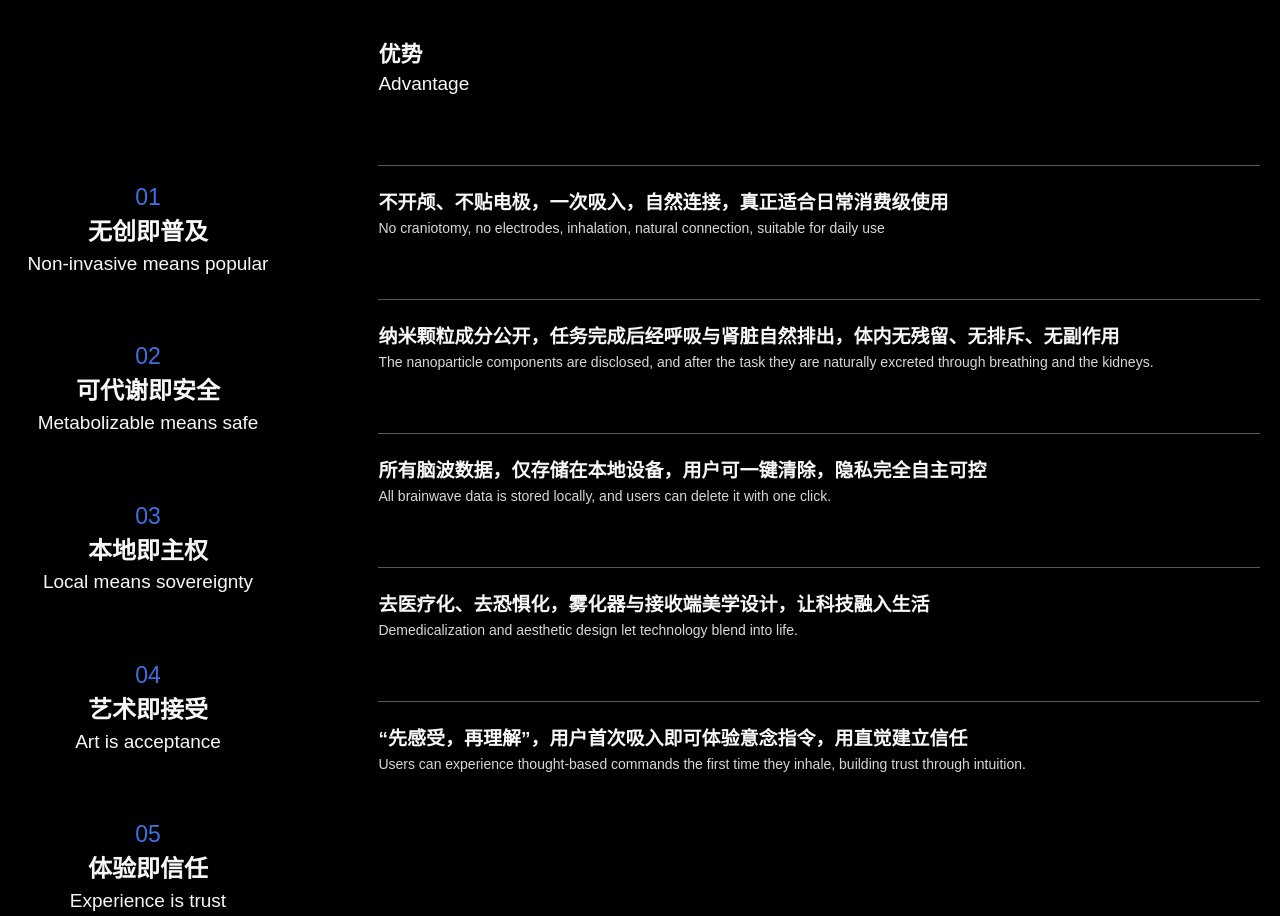
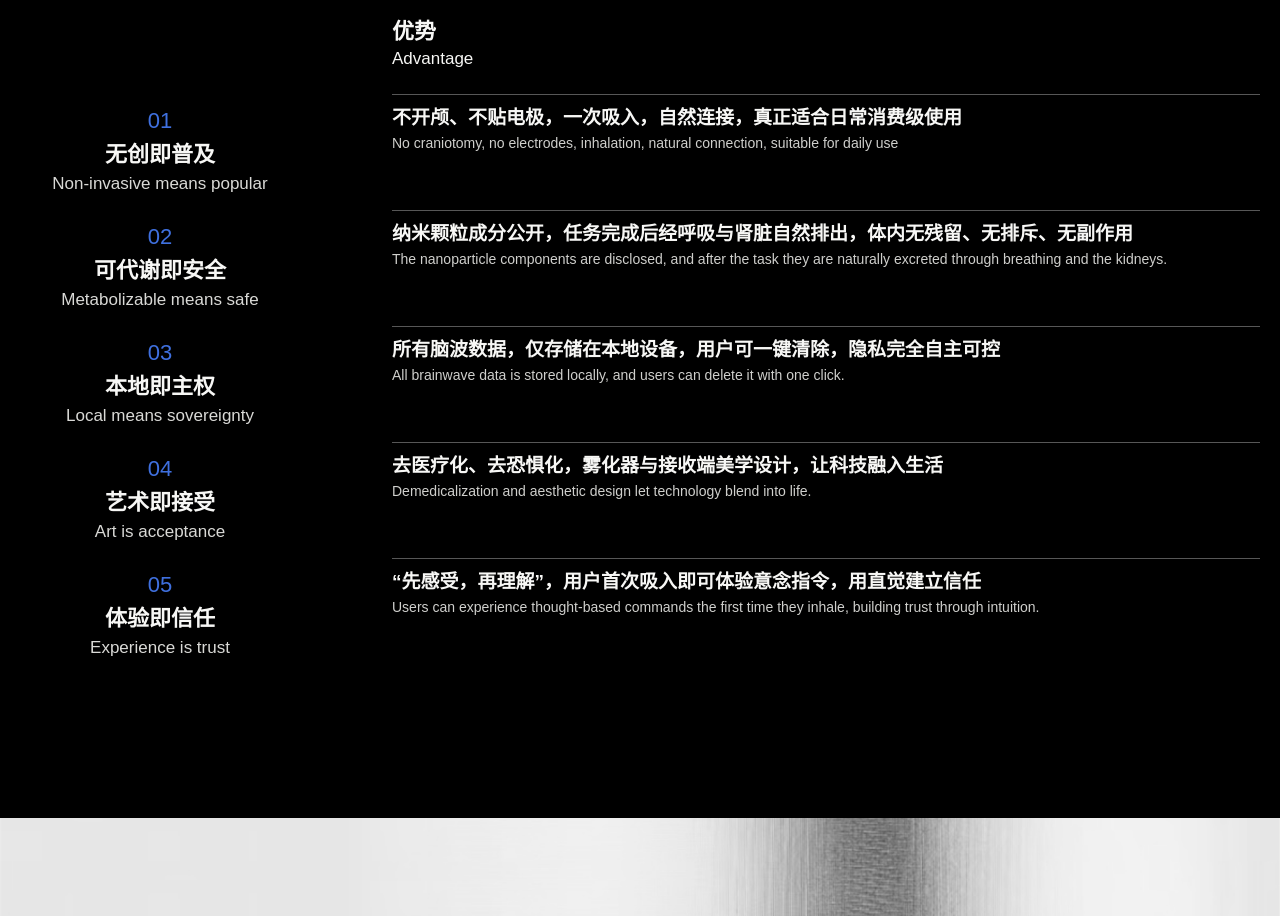
Before and after one commit to boheyuhai/x, a plain HTML site: page index.html in a window 1280 px wide. Shown: the part 2760-3676 px from the top of the page. Drawn offline with Linux system fonts and the light colour scheme.

Commit message:
主页网页2
222

```diff
--- a/index.html
+++ b/index.html
@@ -139,62 +139,61 @@
     </section>
 
     <section class="advantages panel panel--black">
-      <div class="container advantage-layout">
-        <div class="advantage-index reveal" aria-label="优势目录">
-          <article>
+      <div class="container advantage-grid reveal">
+        <div class="advantage-grid__blank" aria-hidden="true"></div>
+        <header class="advantage-copy-header">
+          <h2>优势</h2>
+          <p>Advantage</p>
+        </header>
+
+        <div class="advantage-side">
           <span>01</span>
           <h3>无创即普及</h3>
           <p>Non-invasive means popular</p>
-          </article>
-          <article>
+        </div>
+        <div class="advantage-main">
+          <h3>不开颅、不贴电极，一次吸入，自然连接，真正适合日常消费级使用</h3>
+          <p>No craniotomy, no electrodes, inhalation, natural connection, suitable for daily use</p>
+        </div>
+
+        <div class="advantage-side">
           <span>02</span>
           <h3>可代谢即安全</h3>
           <p>Metabolizable means safe</p>
-          </article>
-          <article>
+        </div>
+        <div class="advantage-main">
+          <h3>纳米颗粒成分公开，任务完成后经呼吸与肾脏自然排出，体内无残留、无排斥、无副作用</h3>
+          <p>The nanoparticle components are disclosed, and after the task they are naturally excreted through breathing and the kidneys.</p>
+        </div>
+
+        <div class="advantage-side">
           <span>03</span>
           <h3>本地即主权</h3>
           <p>Local means sovereignty</p>
-          </article>
-          <article>
+        </div>
+        <div class="advantage-main">
+          <h3>所有脑波数据，仅存储在本地设备，用户可一键清除，隐私完全自主可控</h3>
+          <p>All brainwave data is stored locally, and users can delete it with one click.</p>
+        </div>
+
+        <div class="advantage-side">
           <span>04</span>
           <h3>艺术即接受</h3>
           <p>Art is acceptance</p>
-          </article>
-          <article>
+        </div>
+        <div class="advantage-main">
+          <h3>去医疗化、去恐惧化，雾化器与接收端美学设计，让科技融入生活</h3>
+          <p>Demedicalization and aesthetic design let technology blend into life.</p>
+        </div>
+
+        <div class="advantage-side">
           <span>05</span>
           <h3>体验即信任</h3>
           <p>Experience is trust</p>
-          </article>
         </div>
-
-        <div class="advantage-copy reveal">
-          <header>
-            <h2>优势</h2>
-            <p>Advantage</p>
-          </header>
-          <ol class="advantage-list">
-            <li>
-              <h3>不开颅、不贴电极，一次吸入，自然连接，真正适合日常消费级使用</h3>
-              <p>No craniotomy, no electrodes, inhalation, natural connection, suitable for daily use</p>
-            </li>
-            <li>
-              <h3>纳米颗粒成分公开，任务完成后经呼吸与肾脏自然排出，体内无残留、无排斥、无副作用</h3>
-              <p>The nanoparticle components are disclosed, and after the task they are naturally excreted through breathing and the kidneys.</p>
-            </li>
-            <li>
-              <h3>所有脑波数据，仅存储在本地设备，用户可一键清除，隐私完全自主可控</h3>
-              <p>All brainwave data is stored locally, and users can delete it with one click.</p>
-            </li>
-            <li>
-              <h3>去医疗化、去恐惧化，雾化器与接收端美学设计，让科技融入生活</h3>
-              <p>Demedicalization and aesthetic design let technology blend into life.</p>
-            </li>
-            <li>
+        <div class="advantage-main">
           <h3>“先感受，再理解”，用户首次吸入即可体验意念指令，用直觉建立信任</h3>
           <p>Users can experience thought-based commands the first time they inhale, building trust through intuition.</p>
-            </li>
-          </ol>
         </div>
       </div>
     </section>
--- a/styles.css
+++ b/styles.css
@@ -13,6 +13,12 @@
   --black-max: 1420px;
   --black-label-col: clamp(250px, 20vw, 360px);
   --black-grid-gap: clamp(84px, 8vw, 160px);
+  --advantage-header-track: 102px;
+  --advantage-row-track: 158px;
+  --story-kicker-col: 250px;
+  --story-copy-col: clamp(290px, 22vw, 350px);
+  --story-quote-col: clamp(230px, 18vw, 300px);
+  --story-gap: clamp(88px, 8vw, 145px);
   --left: clamp(88px, 17vw, 300px);
   --right: clamp(48px, 13vw, 220px);
 }
@@ -219,7 +225,7 @@ li {
 .blue-text,
 .section-heading p,
 .section-kicker p,
-.advantage-index span {
+.advantage-side span {
   color: var(--blue);
 }
 
@@ -314,7 +320,7 @@ li {
 .text-block h3,
 .core-logic h3,
 .article-copy h3,
-.advantage-list h3 {
+.advantage-main h3 {
   font-size: 19px;
   line-height: 1.35;
 }
@@ -415,78 +421,86 @@ li {
 }
 
 .advantages {
-  min-height: 1060px;
-  padding: 78px 0 108px;
+  min-height: 860px;
+  padding: 62px 0 76px;
 }
 
-.advantage-layout {
+.advantage-grid {
+  width: min(100%, 1180px);
+  margin: 0 auto;
   display: grid;
-  grid-template-columns: var(--black-label-col) minmax(0, 1fr);
-  gap: var(--black-grid-gap);
+  grid-template-columns: 280px minmax(0, 1fr);
+  column-gap: 92px;
+  row-gap: 0;
   align-items: start;
 }
 
-.advantage-index {
-  padding-top: 150px;
-  display: grid;
-  gap: 70px;
-  text-align: center;
+.advantage-grid__blank {
+  min-height: 74px;
 }
 
-.advantage-index span {
+.advantage-copy-header {
+  min-height: 74px;
+  display: grid;
+  align-content: start;
+}
+
+.advantage-copy-header h2 {
+  font-size: 22px;
+  line-height: 1.1;
+}
+
+.advantage-copy-header p {
+  margin-top: 6px;
+  font-size: 17px;
+  line-height: 1.1;
+}
+
+.advantage-side {
+  min-height: 116px;
+  display: grid;
+  align-content: center;
+  justify-items: center;
+  text-align: center;
+  padding: 0 8px;
+}
+
+.advantage-side span {
   display: block;
-  margin-bottom: 9px;
-  font-size: 23px;
+  margin-bottom: 10px;
+  font-size: 22px;
   line-height: 1;
 }
 
-.advantage-index h3 {
-  font-size: 24px;
-  line-height: 1.15;
+.advantage-side h3 {
+  font-size: 22px;
+  line-height: 1.16;
 }
 
-.advantage-index p {
+.advantage-side p {
   margin-top: 7px;
-  font-size: 19px;
-  line-height: 1.2;
+  font-size: 17px;
+  line-height: 1.16;
+  color: #d9d9d6;
 }
 
-.advantage-copy {
-  padding-right: 0;
+.advantage-main {
+  min-height: 116px;
+  border-top: 1px solid var(--line-dark);
+  padding-top: 10px;
 }
 
-.advantage-copy header {
-  margin-bottom: 70px;
+.advantage-main h3 {
+  font-weight: 700;
+  max-width: 780px;
 }
 
-.advantage-copy header h2 {
-  font-size: 22px;
-}
-
-.advantage-copy header p {
-  margin-top: 5px;
-  font-size: 19px;
-}
-
-.advantage-list {
-  counter-reset: advantage;
-}
-
-.advantage-list li {
-  min-height: 134px;
-  padding-top: 24px;
-  border-top: 1px solid var(--line-dark);
-}
-
-.advantage-list h3 {
-  font-weight: 700;
-}
-
-.advantage-list p {
-  margin-top: 4px;
-  color: #d8d8d8;
+.advantage-main p {
+  max-width: 820px;
+  margin-top: 3px;
+  color: #cfcfcc;
   font-size: 14px;
-  line-height: 1.25;
+  line-height: 1.36;
 }
 
 .image-statement {
@@ -530,8 +544,9 @@ li {
 
 .three-column-section {
   display: grid;
-  grid-template-columns: 280px 470px minmax(220px, 1fr);
-  gap: clamp(70px, 10vw, 155px);
+  grid-template-columns: var(--story-kicker-col) minmax(0, var(--story-copy-col)) var(--story-quote-col);
+  justify-content: start;
+  gap: var(--story-gap);
   align-items: start;
 }
 
@@ -558,6 +573,8 @@ li {
 
 .article-copy {
   padding-top: 48px;
+  width: min(100%, var(--story-copy-col));
+  max-width: var(--story-copy-col);
 }
 
 .article-copy h3 {
@@ -580,6 +597,7 @@ li {
 .quote-mark {
   padding-top: 112px;
   color: #d8d8d8;
+  max-width: var(--story-quote-col);
 }
 
 .quote-mark span {
@@ -693,7 +711,12 @@ li {
     margin-left: 38vw;
   }
 
-  .advantage-layout,
+  .advantage-grid {
+    width: min(100%, 1000px);
+    grid-template-columns: 240px minmax(0, 1fr);
+    column-gap: 72px;
+  }
+
   .three-column-section {
     grid-template-columns: 1fr 1.5fr;
     gap: 80px;
@@ -763,7 +786,7 @@ li {
   .info-grid,
   .core-logic,
   .compare-grid,
-  .advantage-layout,
+  .advantage-grid,
   .three-column-section {
     grid-template-columns: 1fr;
     gap: 36px;
@@ -792,18 +815,31 @@ li {
     margin-top: 28px;
   }
 
-  .advantage-index {
-    padding-top: 0;
-    gap: 28px;
-    text-align: left;
+  .advantage-grid {
+    width: 100%;
+    row-gap: 12px;
   }
 
-  .advantage-copy {
-    padding-right: 0;
+  .advantage-grid__blank {
+    display: none;
   }
 
-  .image-statement {
-    min-height: 0;
+  .advantage-copy-header {
+    min-height: auto;
+    margin-bottom: 18px;
+  }
+
+  .advantage-side {
+    min-height: auto;
+    justify-items: start;
+    text-align: left;
+    padding: 0;
+    align-content: start;
+  }
+
+  .advantage-main {
+    min-height: auto;
+    padding-top: 14px;
   }
 
   .image-statement__title {
@@ -869,7 +905,7 @@ li {
   .text-block h3,
   .core-logic h3,
   .article-copy h3,
-  .advantage-list h3 {
+  .advantage-main h3 {
     font-size: 17px;
   }
 
```
Lines whose indentation alone changed are shown as unchanged.
